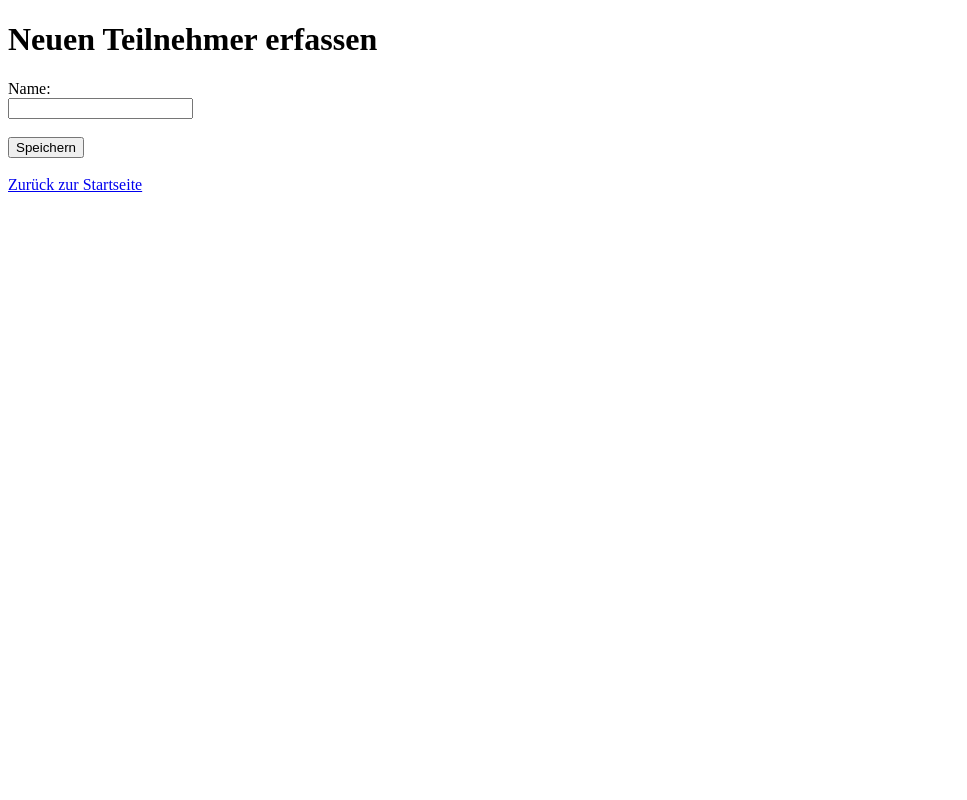
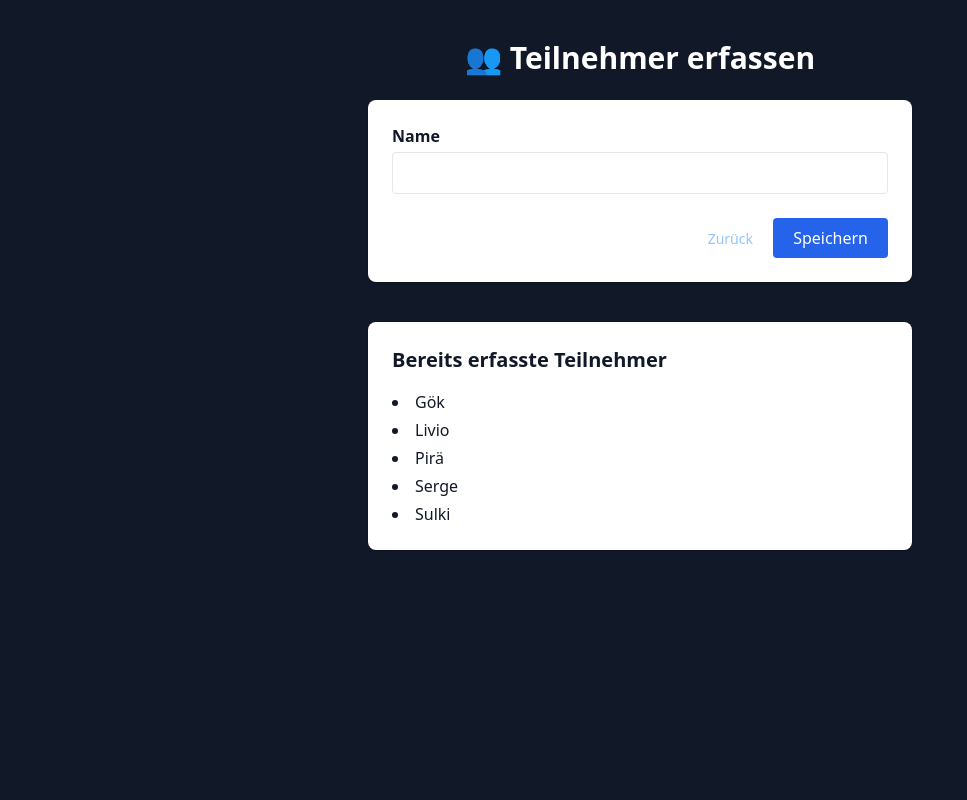
Before and after one commit to goksche/Kassensystem, a Flask app: page /teilnehmer/neu in a window 1280 px wide. Shown: the whole page, without its empty margins (0-967 px from the left). Run offline with Flask 3, Linux system fonts and the light colour scheme; some libraries are stand-ins or nearby versions.

Commit message:
Show participant list on creation page

```diff
--- a/app/routes.py
+++ b/app/routes.py
@@ -43,13 +43,19 @@ def edit_event(event_id):
     return render_template("event_edit.html", event=event)
 @app.route("/teilnehmer/neu", methods=["GET", "POST"])
 def create_teilnehmer():
+    teilnehmer_liste = Teilnehmer.query.order_by(Teilnehmer.name).all()
+
     if request.method == "POST":
         name = request.form["name"]
         teilnehmer = Teilnehmer(name=name)
         db.session.add(teilnehmer)
         db.session.commit()
-        return redirect(url_for("index"))
-    return render_template("teilnehmer_create.html")
+        return redirect(url_for("create_teilnehmer"))
+
+    return render_template(
+        "teilnehmer_create.html",
+        teilnehmer_liste=teilnehmer_liste
+    )
 
 @app.route("/teilnehmer/edit/<int:teilnehmer_id>", methods=["GET", "POST"])
 def edit_teilnehmer(teilnehmer_id):
@@ -1155,22 +1161,20 @@ def event_details(event_id):
     event = Event.query.get_or_404(event_id)
     teilnehmer_events = TeilnehmerEvent.query.filter_by(event_id=event.id).all()
 
-    teilnehmerdaten = []
+    teilnehmer_liste = []
     for te in teilnehmer_events:
-        teilnehmer = te.teilnehmer
-        status = te.bezahlt_status
-
-        summe = (
+        betrag = (
             db.session.query(func.sum(Verkauf.menge * Getraenk.preis))
             .join(Getraenk)
             .filter(Verkauf.teilnehmer_event_id == te.id)
             .scalar()
         ) or 0.0
 
-        teilnehmerdaten.append({
-            "name": teilnehmer.name,
-            "status": status,
-            "summe": round(summe, 2)
+        teilnehmer_liste.append({
+            "id": te.id,
+            "teilnehmer": te.teilnehmer,
+            "betrag": round(betrag, 2),
+            "bezahlt_status": te.bezahlt_status,
         })
 
     abgeschlossen = getattr(event, "abgeschlossen", False)
@@ -1178,7 +1182,7 @@ def event_details(event_id):
     return render_template(
         "event_details.html",
         event=event,
-        teilnehmerdaten=teilnehmerdaten,
+        teilnehmer_liste=teilnehmer_liste,
         abgeschlossen=abgeschlossen
     )
 @app.route("/bezahlstatus/<int:teilnehmer_event_id>", methods=["POST"])
--- a/app/templates/teilnehmer_create.html
+++ b/app/templates/teilnehmer_create.html
@@ -3,18 +3,34 @@
 <head>
     <meta charset="UTF-8">
     <title>Teilnehmer erfassen</title>
+    <script src="https://cdn.tailwindcss.com"></script>
 </head>
-<body>
-    <h1>Neuen Teilnehmer erfassen</h1>
+<body class="bg-gray-900 text-white min-h-screen">
+<div class="max-w-xl mx-auto px-4 py-10">
+    <h1 class="text-3xl font-bold mb-6 text-center">👥 Teilnehmer erfassen</h1>
 
-    <form method="POST">
-        <label for="name">Name:</label><br>
-        <input type="text" id="name" name="name" required><br><br>
-
-        <input type="submit" value="Speichern">
+    <form action="{{ url_for('create_teilnehmer') }}" method="POST" class="space-y-6 bg-white text-gray-900 rounded-lg p-6 shadow">
+        <div>
+            <label for="name" class="block font-semibold mb-1">Name</label>
+            <input type="text" id="name" name="name" required
+                   class="w-full px-4 py-2 border rounded focus:outline-none focus:ring-2 focus:ring-blue-500">
+        </div>
+        <div class="text-right">
+            <a href="{{ url_for('index') }}" class="text-sm text-blue-300 hover:underline mr-4">Zurück</a>
+            <button type="submit" class="bg-blue-600 text-white px-5 py-2 rounded hover:bg-blue-700">Speichern</button>
+        </div>
     </form>
 
-    <br>
-    <a href="{{ url_for('index') }}">Zurück zur Startseite</a>
+    {% if teilnehmer_liste %}
+    <div class="mt-10 bg-white text-gray-900 rounded-lg shadow p-6">
+        <h2 class="text-xl font-semibold mb-4">Bereits erfasste Teilnehmer</h2>
+        <ul class="list-disc list-inside space-y-1">
+            {% for teilnehmer in teilnehmer_liste %}
+                <li>{{ teilnehmer.name }}</li>
+            {% endfor %}
+        </ul>
+    </div>
+    {% endif %}
+</div>
 </body>
 </html>
```
Also changed, not shown: app/templates/event_details.html (+5 -5 lines).
